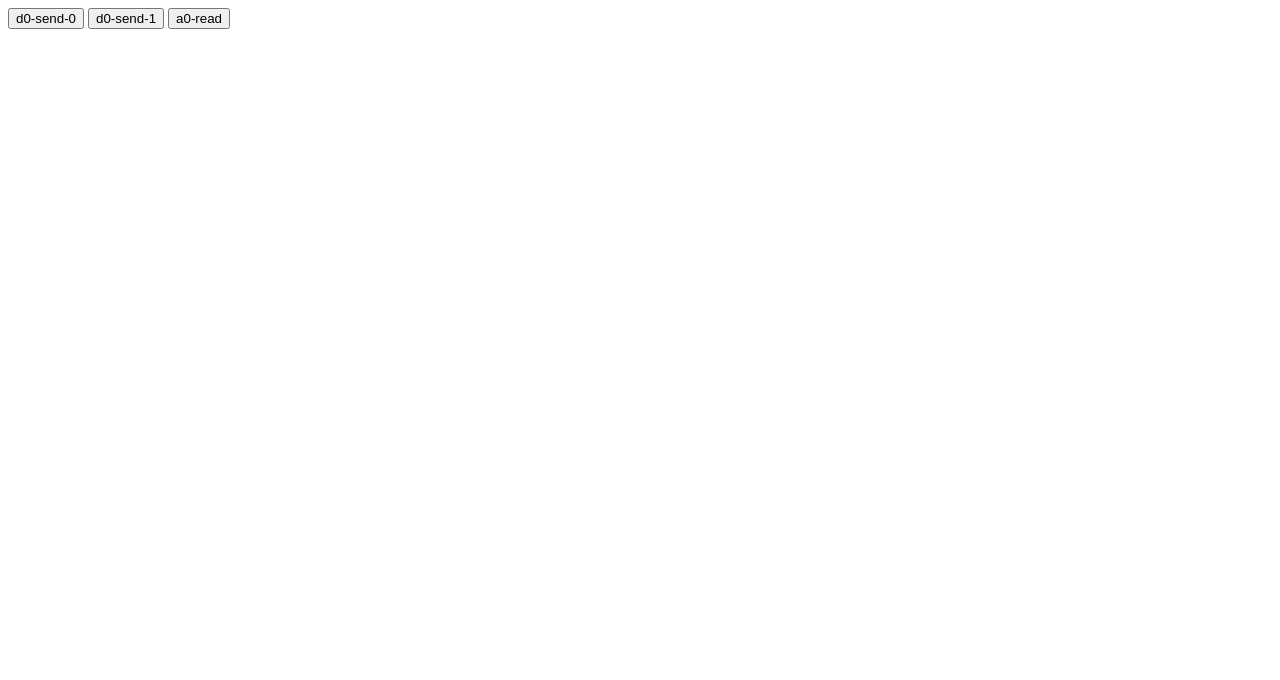
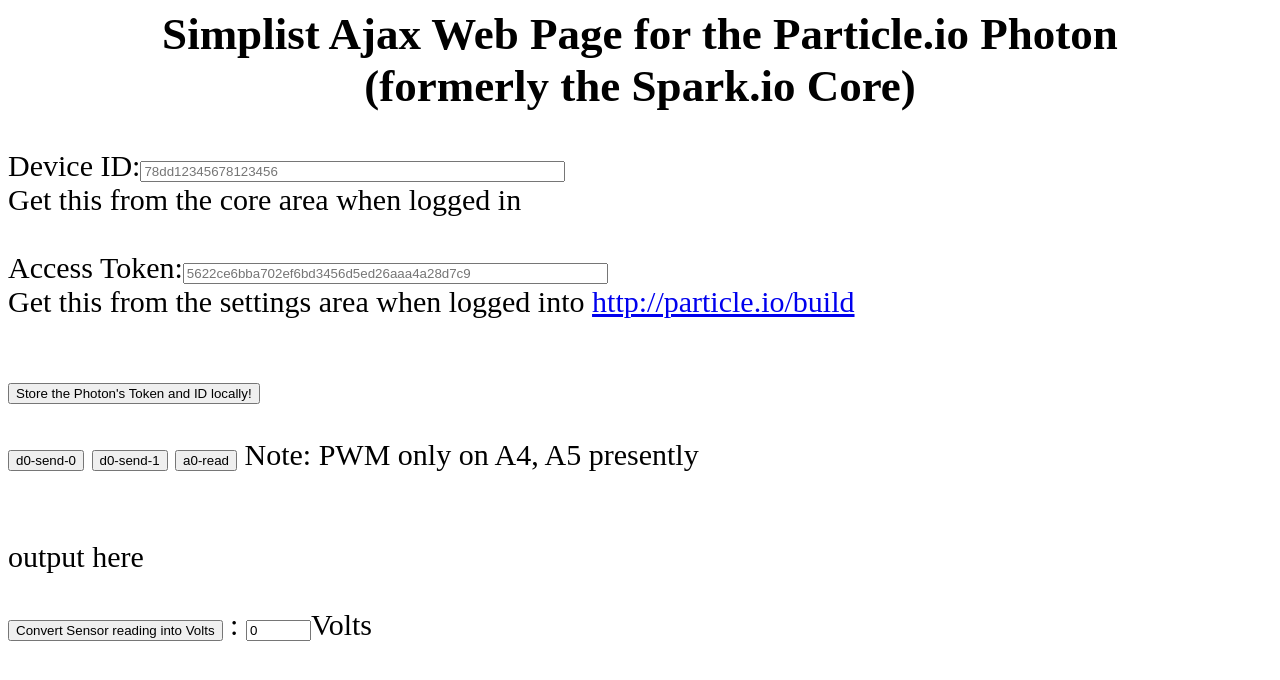
Before and after one commit to doggish/basic-particle, a plain HTML site: page t1a05-lighton-emry.html in a window 1280 px wide. Drawn offline with Linux system fonts and the light colour scheme.

Commit message:
Update t1a05-lighton-emry.html

```diff
--- a/t1a05-lighton-emry.html
+++ b/t1a05-lighton-emry.html
@@ -1,3 +1,13 @@
+<html>
+<head>
+
+
+<title>Ajax Post Web Page Particle.io Photon </title>
+
+<font style="font-size:30px">
+
+
+
 <script type="text/javascript">
 <!--
 var loadingmessage = 'Processing...';
@@ -101,6 +111,14 @@ function sendToSpark(myIn){
 
 //--></script>
 
+
+
+
+
+
+
+</head>
+
 <body onload="{
    myStorage1 = localStorage.getItem('myStoredText1')
    if(myStorage1  != null){
@@ -113,15 +131,105 @@ function sendToSpark(myIn){
 
 }">
 
-<input type="button" value="d0-send-0" onClick="{
-    sendToSpark('d7-send-0')
-}">
 
-  <input type="button" value="d0-send-1" onClick="{
-    sendToSpark('d7-send-1')
+
+
+
+
+
+
+
+<h2 align=center>Simplist Ajax Web Page for the Particle.io Photon<br> (formerly the Spark.io Core) </h2>
+
+
+
+Device ID:<input id="myDeviceId" name="myCoreID" type=password size=50 placeholder="78dd12345678123456"> <br>
+Get this from the core area when logged in<br>
+
+<input id="myFunctionName" name="myFunction"  type=hidden size=50 value="my-main" >
+
+<form name="myForm" method="POST" id="myCoolForm" ><br>
+
+<input id="myParameter" name="params" type=text  style="display:none"     size=50 placeholder="d7-send-high">
+
+Access Token:<input id="myToken" name="access_token" type=password size=50 placeholder="5622ce6bba702ef6bd3456d5ed26aaa4a28d7c9"> <br>
+Get this from the settings area when logged into <a href="http://particle.io/build">http://particle.io/build</a><br><br>
+
+
+
+
+</form>
+
+
+
+<input type="button" value="Store the Photon's Token and ID locally!" onClick="{
+   localStorage.setItem('myStoredText1', document.all.myToken.value)
+   localStorage.setItem('myStoredText2', document.all.myDeviceId.value)
+   alert( document.all.myToken.value + ' ' +document.all.myDeviceId.value + ' \nHas been stored')
 }">
 
 
-<input type="button" value="a0-read" onClick="{
+
+
+
+
+<br><br>
+
+
+
+
+
+
+
+<input type="button" value="d0-send-0" onClick="{
+    sendToSpark('d0-send-0')
+}">
+
+
+   <input type="button" value="d0-send-1" onClick="{
+    sendToSpark('d0-send-1')
+}">
+
+
+   <input type="button" value="a0-read" onClick="{
     sendToSpark('a0-read')
 }">
+
+Note: PWM only on A4, A5 presently<br>
+
+
+
+
+
+
+
+<br><br>
+
+
+
+
+
+
+<div width="400" height="200" name="myDivName" id="myDivId"> output here </div><br>
+
+
+
+<input type=button id="myToVolts" value="Convert Sensor reading into Volts" onclick="{
+  var myTemp = parseFloat(getElementById('myDivId').innerHTML)
+  document.all.myCalc1.value = (myTemp * 3.3 / 4095).toFixed(2);
+}">
+: <input type=text id="myCalc1" value=0 size=5>Volts <br><br><br>
+
+
+
+
+
+
+
+
+
+
+
+</font>
+</body>
+</html>
```
